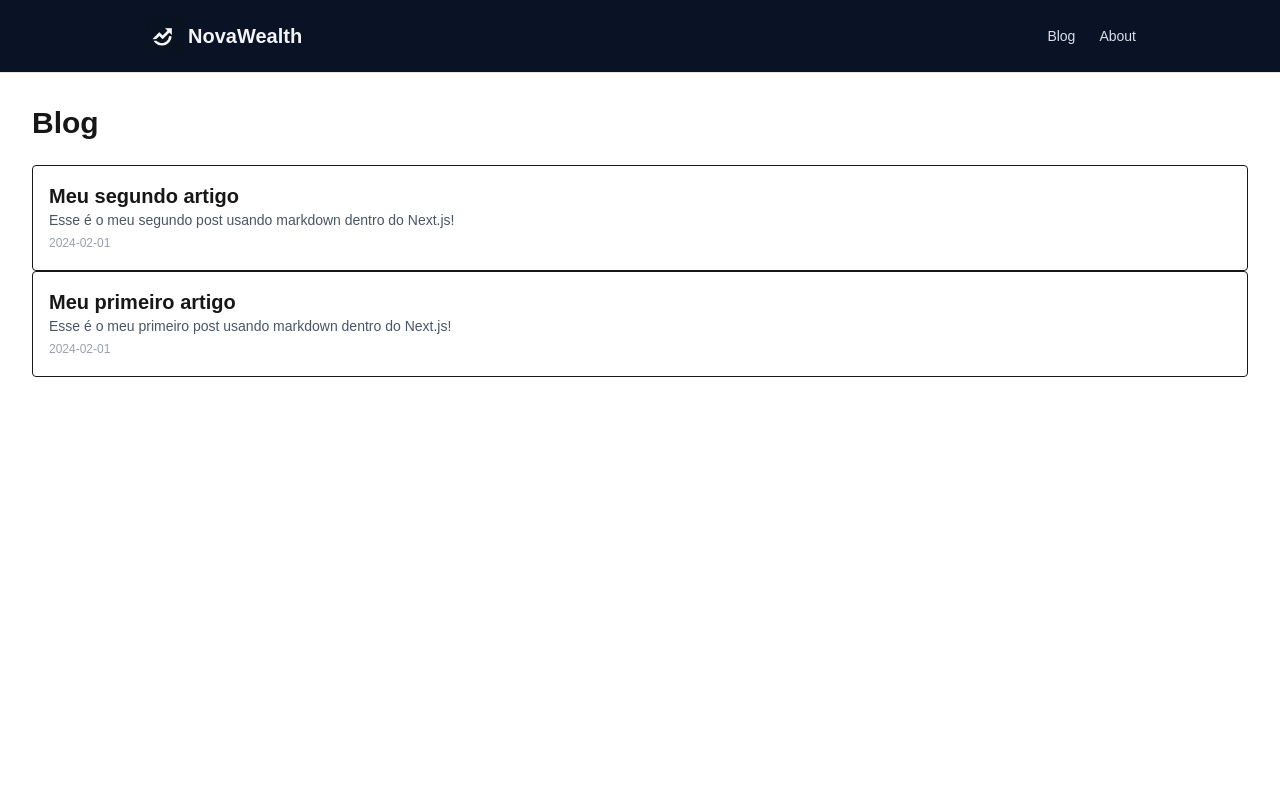
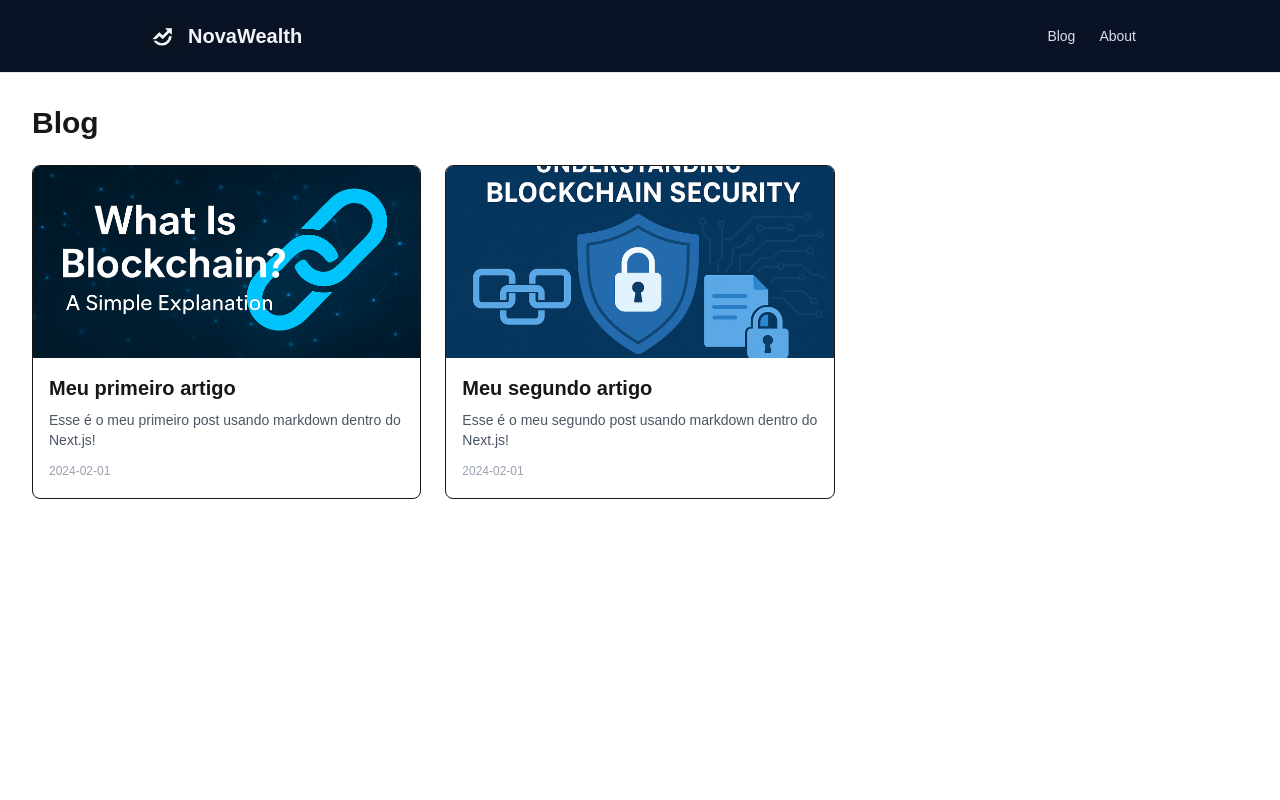
Before and after one commit to StephanieGuimaraes/NovaWealth-Frontend, a Next.js app: page /blog in a window 1280 px wide. Shown: the top 800 px of the page. Built offline with nearby package versions, Linux system fonts and the light colour scheme.

Commit message:
fix images

```diff
--- a/app/blog/page.tsx
+++ b/app/blog/page.tsx
@@ -1,5 +1,6 @@
 import Link from "next/link";
 import { getAllPosts } from "@/lib/posts";
+import Image from "next/image";
 
 export default function BlogPage() {
   const posts = getAllPosts();
@@ -8,13 +9,25 @@ export default function BlogPage() {
     <main className="p-8">
       <h1 className="text-3xl font-bold mb-6">Blog</h1>
 
-      <div className="space-y-6">
+      <div className="grid gap-6 md:grid-cols-2 lg:grid-cols-3">
         {posts.map(post => (
           <Link key={post.slug} href={`/blog/${post.slug}`}>
-            <div className="p-4 border rounded cursor-pointer hover:bg-gray-50">
-              <h2 className="text-xl font-semibold">{post.title}</h2>
-              <p className="text-sm text-gray-600">{post.summary}</p>
-              <span className="text-xs text-gray-400">{post.date}</span>
+            <div className="border rounded-lg overflow-hidden cursor-pointer hover:shadow-lg transition-shadow">
+              {post.image && (
+                <div className="relative h-48 w-full">
+                  <Image
+                    src={post.image}
+                    alt={post.title}
+                    fill
+                    className="object-cover"
+                  />
+                </div>
+              )}
+              <div className="p-4">
+                <h2 className="text-xl font-semibold mb-2">{post.title}</h2>
+                <p className="text-sm text-gray-600 mb-2">{post.summary}</p>
+                <span className="text-xs text-gray-400">{post.date}</span>
+              </div>
             </div>
           </Link>
         ))}
--- a/posts/primeiro-artigo.md
+++ b/posts/primeiro-artigo.md
@@ -1,8 +1,8 @@
 ---
-title: "Meu segundo artigo"
+title: "Meu primeiro artigo"
 date: "2024-02-01"
-summary: "Esse é o meu segundo post usando markdown dentro do Next.js!"
-image: "/images/blog/default.jpg"
+summary: "Esse é o meu primeiro post usando markdown dentro do Next.js!"
+image: "/articlesImages/WhatIsBlockchain.png"
 ---
 
 Olá! 👋
--- a/posts/segundo-artigo.md
+++ b/posts/segundo-artigo.md
@@ -1,8 +1,8 @@
 ---
-title: "Meu primeiro artigo"
+title: "Meu segundo artigo"
 date: "2024-02-01"
-summary: "Esse é o meu primeiro post usando markdown dentro do Next.js!"
-image: "/images/blog/default.jpg"
+summary: "Esse é o meu segundo post usando markdown dentro do Next.js!"
+image: "/articlesImages/UnderstandingBlockChainSecurity.png"
 ---
 
 Olá! 👋
```
Also changed, not shown: public/articlesImages/UnderstandingBlockChainSecurity.png (added), public/articlesImages/WhatIsBlockchain.png (added).
